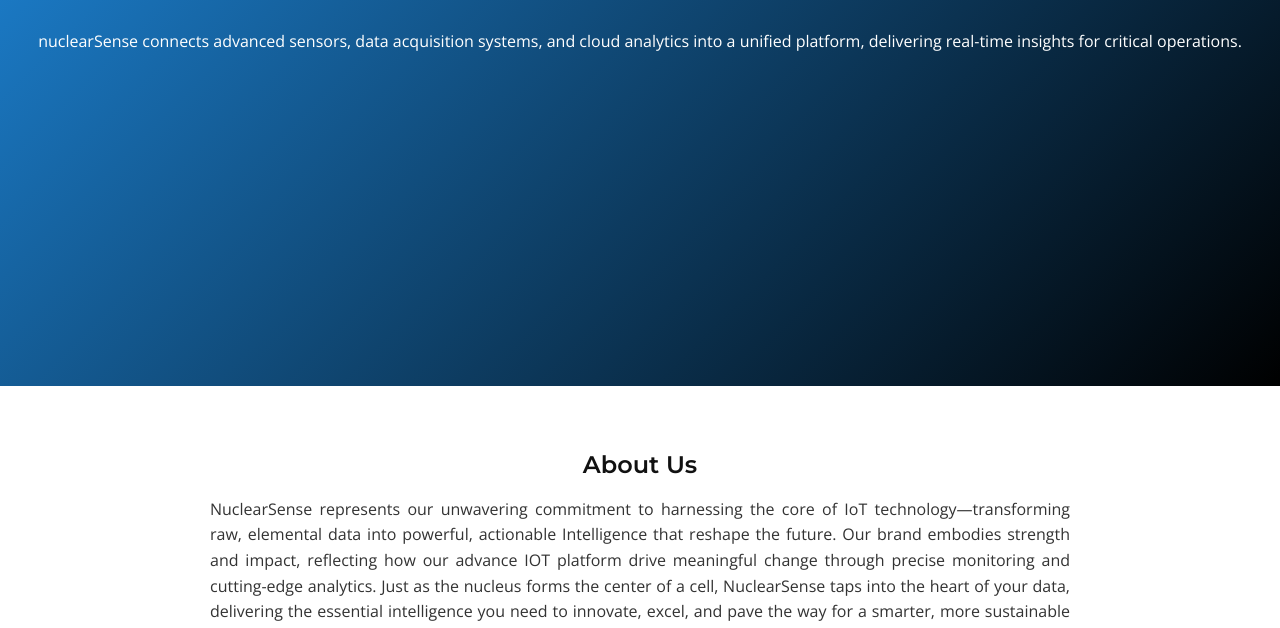
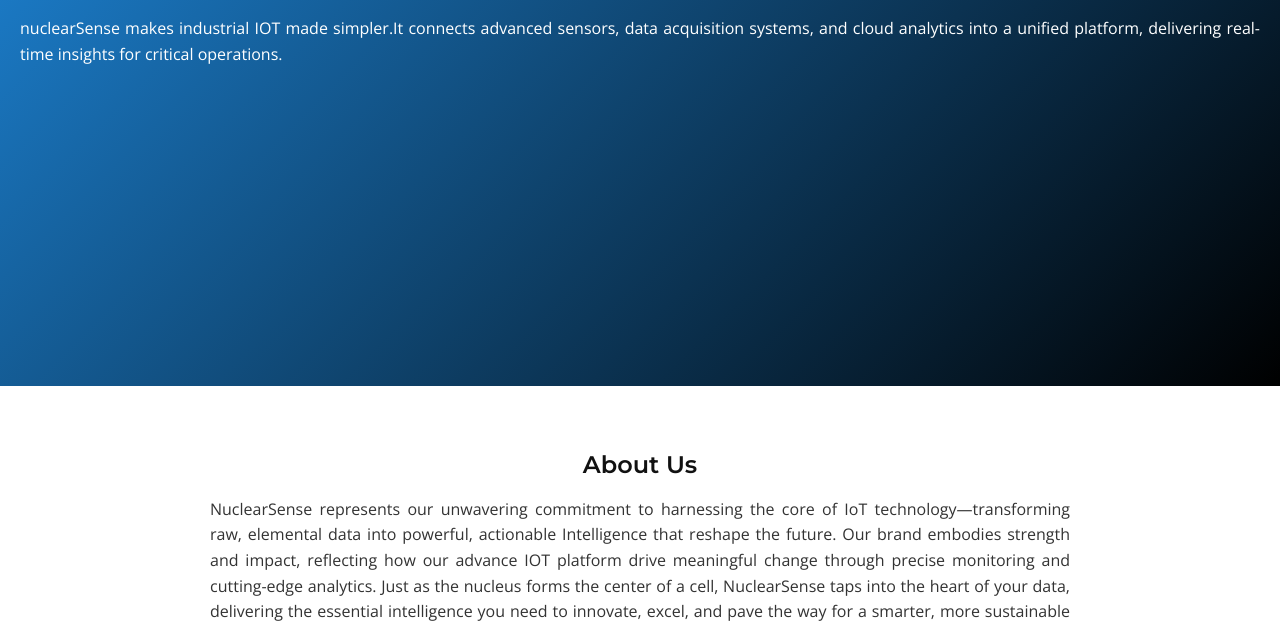
Before and after one commit to ranju0303/ranju0303.github.io, a plain HTML site: page index.html in a window 1280 px wide. Shown: the part 472-1100 px from the top of the page. Drawn offline with nearby package versions, Linux system fonts and the light colour scheme.

Commit message:
Update index.html

```diff
--- a/index.html
+++ b/index.html
@@ -157,7 +157,8 @@
     <section id="home">
       <div class="container">
         <h1>Integrate. Monitor. Innovate.</h1>
-        <p>nuclearSense connects advanced sensors, data acquisition systems, and cloud analytics into a unified platform, delivering real-time insights for critical operations.</p>
+
+        <p>nuclearSense makes industrial IOT made simpler.It connects advanced sensors, data acquisition systems, and cloud analytics into a unified platform, delivering real-time insights for critical operations.</p>
       </div>
     </section>
     <section id="about">
```
